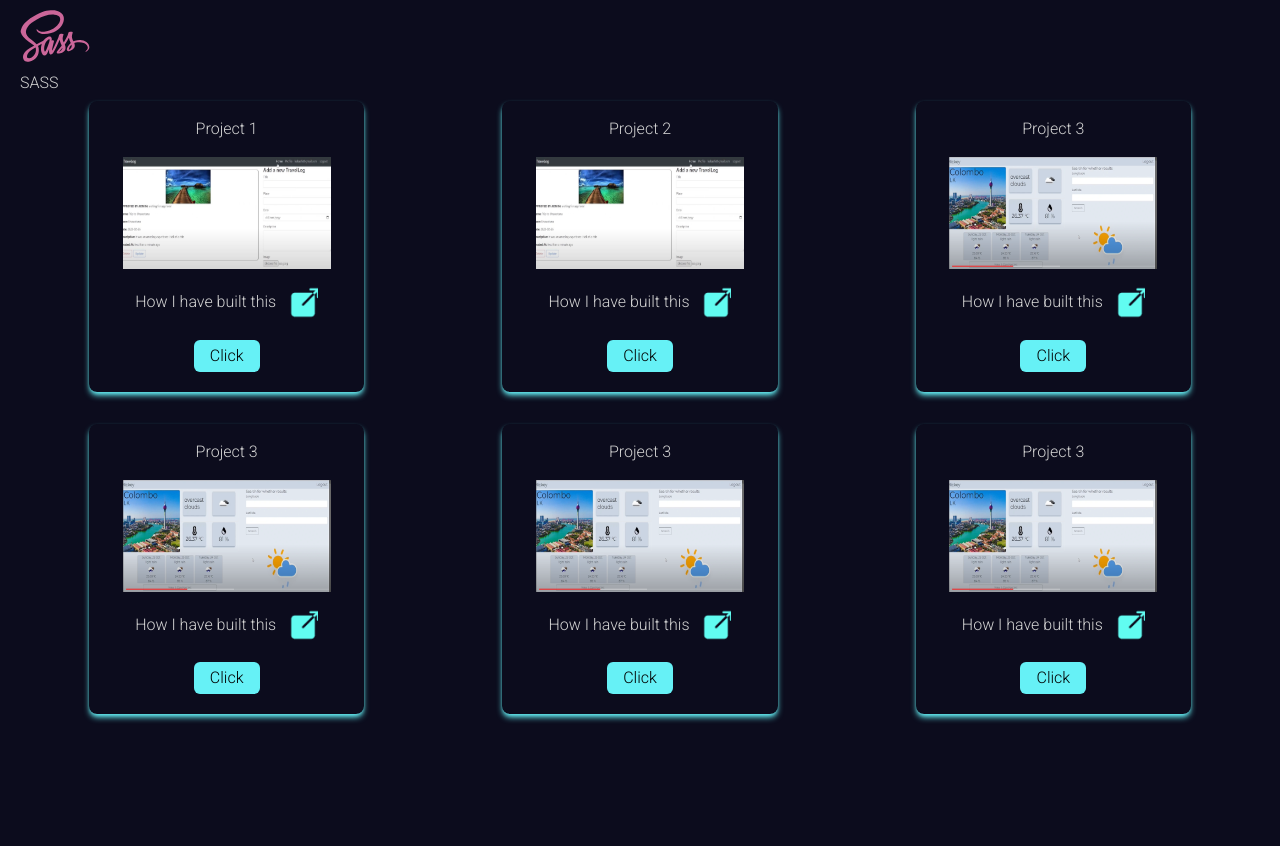
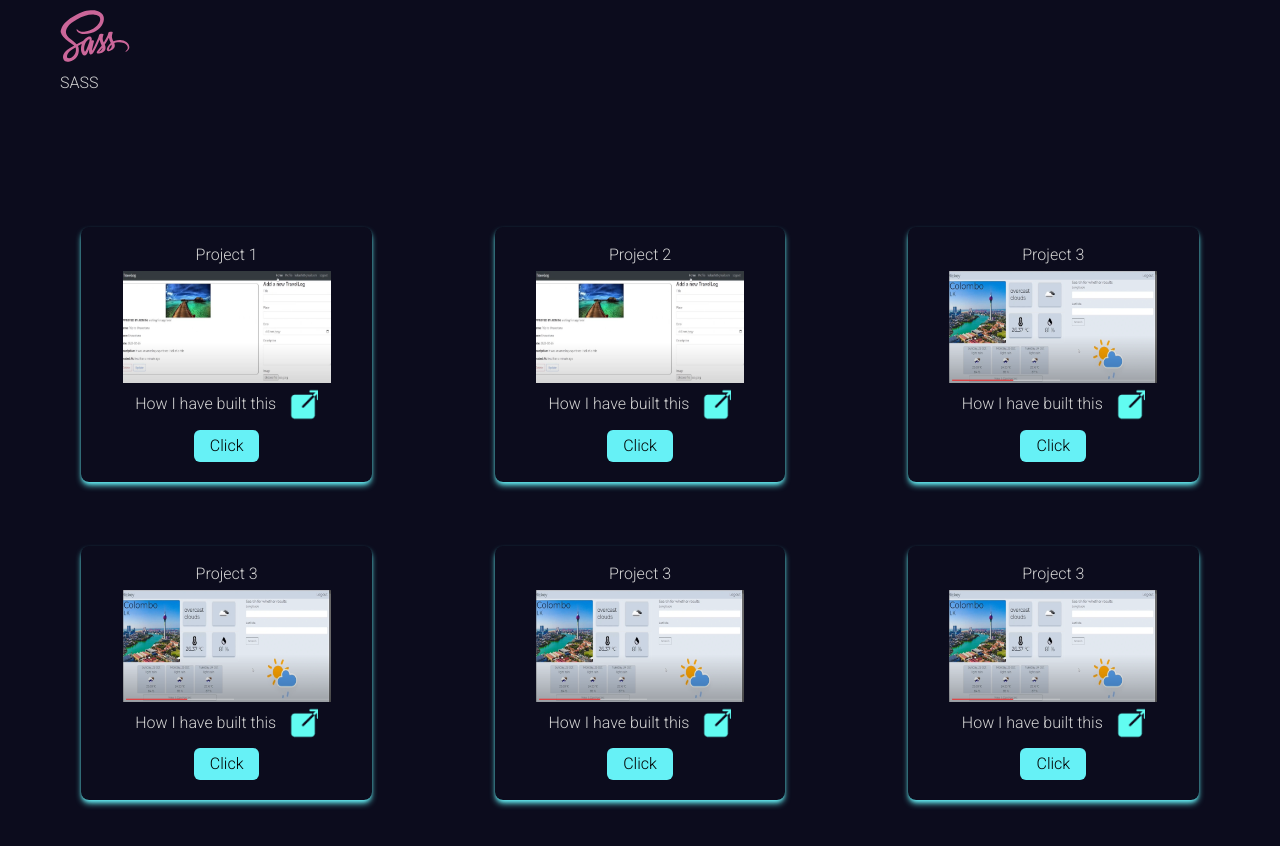
Before and after one commit to Ravindu007/Portfolio_V2.0, a React (Vite) app: page / in a window 1280 px wide. Shown: the part 1334-2180 px from the top of the page. Before the commit the page ends 2074 px from the top, so only its background shows below. Built offline with nearby package versions, Linux system fonts and the light colour scheme.

Commit message:
style changes

```diff
--- /dev/null
+++ b/src/Components/Projects/ProjectCard.jsx
@@ -0,0 +1,28 @@
+import React from 'react'
+import { Card } from 'react-bootstrap';
+import { motion } from 'framer-motion';
+
+
+const ProjectCard = ({project, variants}) => {
+  return (
+    <div className='w-4/5 px-5 py-4'>
+      <motion.Card variants={variants} initial="initial" whileInView="animate" className="bg-inherit rounded-lg shadow-md shadow-primary w-full flex flex-col items-center justify-center md:gap-1 py-4 my-4 hover:bg-gradient-to-b from-primary  hover:text-black ease-in duration-200">
+        <Card.Header>{project.name}</Card.Header>
+        <Card.Body>
+          <Card.Img src={project.img} className="md:min-h-28 md:max-h-28 md:min-w-52 md:max-w-52" />
+          </Card.Body>
+        <Card.Footer className="flex gap-3 items-center">
+          {project.desc}
+          <img src="./icons/link.png" alt="" width={30} />
+        </Card.Footer>
+          <Card.Footer>
+            <button className="styleBtn">
+              Click
+            </button>
+          </Card.Footer>
+        </motion.Card>
+    </div>
+  )
+}
+
+export default ProjectCard
--- a/src/Components/Projects/Projects.jsx
+++ b/src/Components/Projects/Projects.jsx
@@ -1,15 +1,15 @@
 import React, { useState } from 'react';
-import { Card } from 'react-bootstrap';
-import { motion } from 'framer-motion';
+import ProjectCard from './ProjectCard';
+
 
 const Projects = () => {
   const [projects, setProjects] = useState([
     { id: 1, name: 'Project 1', desc: 'How I have built this', img: './projects/pr2.png', github: '' },
     { id: 2, name: 'Project 2', desc: 'How I have built this', img: './projects/pr2.png', github: '' },
     { id: 3, name: 'Project 3', desc: 'How I have built this', img: './projects/pr3.png', github: '' },
-    { id: 3, name: 'Project 3', desc: 'How I have built this', img: './projects/pr3.png', github: '' },
-    { id: 3, name: 'Project 3', desc: 'How I have built this', img: './projects/pr3.png', github: '' },
-    { id: 3, name: 'Project 3', desc: 'How I have built this', img: './projects/pr3.png', github: '' },
+    { id: 4, name: 'Project 3', desc: 'How I have built this', img: './projects/pr3.png', github: '' },
+    { id: 5, name: 'Project 3', desc: 'How I have built this', img: './projects/pr3.png', github: '' },
+    { id: 6, name: 'Project 3', desc: 'How I have built this', img: './projects/pr3.png', github: '' },
   ]);
 
   const variants = {
@@ -19,41 +19,30 @@ const Projects = () => {
     },
     animate: {
       opacity: 1,
-      y: -10,
+      y: -60,
       transition: {
-        type: 'spring',
-        stiffness: 100,
-        damping: 10,
+        duration:0.1
       },
     },
   };
 
+
+  const [show, setShow] = useState(false);
+
+  const handleClose = () => setShow(false);
+  const handleShow = () => setShow(true);
+
   return (
-    <>
-      <div className="grid grid-cols-3 mx-0">
+      <div className="grid grid-cols-3 mx-0 mt-16 md:mt-20 py-20">
         {projects.map((project) => (
           // column
           <div key={project.id} className="col-span-3 md:col-span-1 flex justify-center">
             {/* card */}
-            <motion.Card variants={variants} initial="initial" whileInView="animate" className="bg-inherit rounded-lg shadow-md shadow-primary w-2/3 flex flex-col items-center justify-center md:gap-4 py-4 my-4 hover:bg-gradient-to-b from-primary  hover:text-black ease-in duration-200">
-              <Card.Header>{project.name}</Card.Header>
-              <Card.Body>
-                <Card.Img src={project.img} className="md:min-h-28 md:max-h-28 md:min-w-52 md:max-w-52" />
-              </Card.Body>
-              <Card.Footer className="flex gap-3 items-center">
-                {project.desc}
-                <img src="./icons/link.png" alt="" width={30} />
-              </Card.Footer>
-              <Card.Footer>
-                <button className="styleBtn">
-                  Click
-                </button>
-              </Card.Footer>
-            </motion.Card>
+            <ProjectCard project={project} variants={variants}/>
           </div>
         ))}
+
       </div>
-    </>
   );
 };
 
--- a/src/Components/Skills/Skill_component.jsx
+++ b/src/Components/Skills/Skill_component.jsx
@@ -4,8 +4,8 @@ import {motion} from 'framer-motion'
 
 const Skill_component = ({Techs:frontendTechs, variants, techStack}) => {
   return (
-    <div className="col-span-4 md:col-span-1">
-    <h1 className='text-4xl flex justify-center py-4'>{techStack}</h1>
+    <div className="col-span-4 md:col-span-1 px-10">
+    <h1 className='text-4xl flex justify-start py-4'>{techStack}</h1>
       {frontendTechs.map((tech)=>(
         <div className="grid grid-cols-2">
           {tech.id % 2 == 0
--- a/src/Components/Skills/Skills.jsx
+++ b/src/Components/Skills/Skills.jsx
@@ -35,7 +35,7 @@ const Skills = () => {
 
   const variants = {
     initialLeft:{
-      x:"-200%",
+      x:"-20%",
       opacity:0
     },
     animateLeft:{
```
